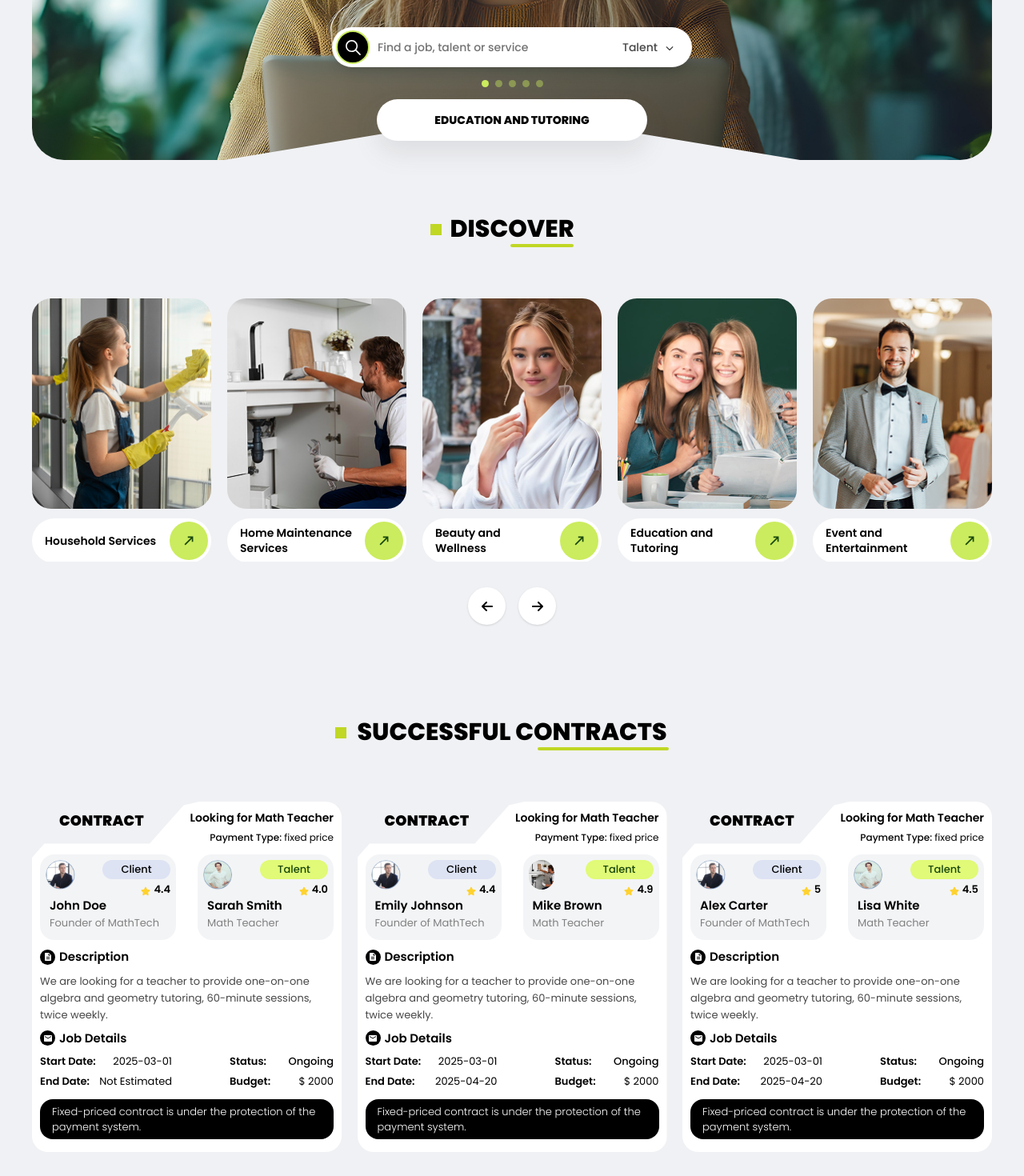
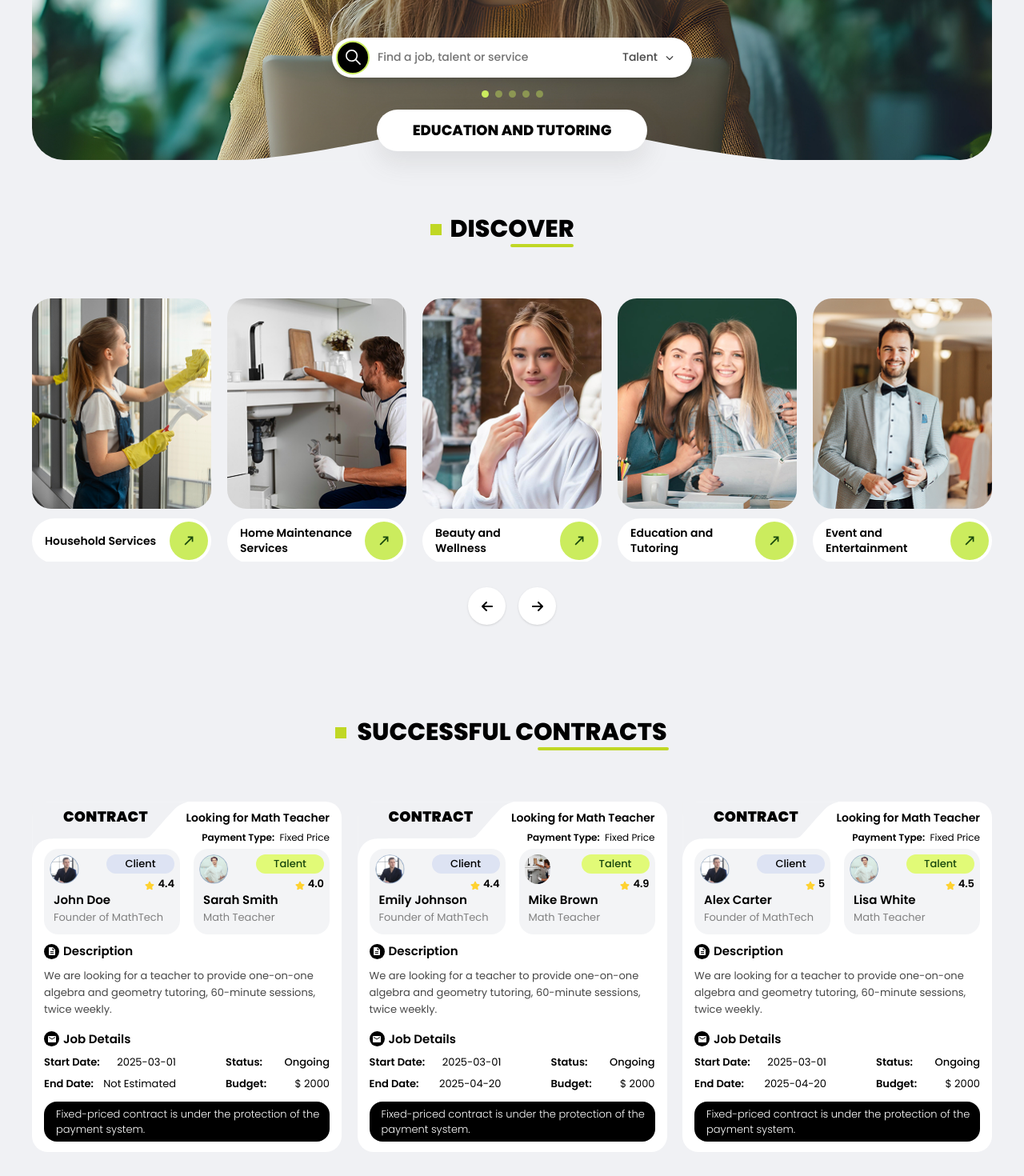
Before and after one commit to atikulla77/StructIQ, a Next.js app: page / in a window 1280 px wide. Shown: the part 500-1970 px from the top of the page at 80% size. Built offline with nearby package versions, Linux system fonts and the light colour scheme.

Commit message:
Banner Bottom Clip Path And Success Full Contracts Clip Path Update

```diff
--- a/src/app/globals.css
+++ b/src/app/globals.css
@@ -14,7 +14,7 @@ html {
 }
 
 /* Banner Background Image */
-#bannerBackgroundClipPath {
+/* #bannerBackgroundClipPath {
   clip-path: polygon(
     0 0,
     100% 0,
@@ -31,7 +31,7 @@ html {
   #bannerBackgroundClipPath {
     clip-path: none;
   }
-}
+} */
 .clip-path-footer {
   clip-path: polygon(
     50% 6%,
--- a/src/components/SuccessfulContracts.js
+++ b/src/components/SuccessfulContracts.js
@@ -24,7 +24,7 @@ const SuccessfulContracts = () => {
         bio: "Math Teacher",
       },
       title: "Looking for Math Teacher",
-      paymentType: "fixed price",
+      paymentType: "Fixed Price",
       description:
         "We are looking for a teacher to provide one-on-one algebra and geometry tutoring, 60-minute sessions, twice weekly.",
       jobDetail: {
@@ -33,7 +33,7 @@ const SuccessfulContracts = () => {
         status: "Ongoing",
         budget: "2000",
       },
-      uniceClass: ""
+      uniceClass: "",
     },
     {
       id: 2,
@@ -50,7 +50,7 @@ const SuccessfulContracts = () => {
         bio: "Math Teacher",
       },
       title: "Looking for Math Teacher",
-      paymentType: "fixed price",
+      paymentType: "Fixed Price",
       description:
         "We are looking for a teacher to provide one-on-one algebra and geometry tutoring, 60-minute sessions, twice weekly.",
       jobDetail: {
@@ -59,7 +59,7 @@ const SuccessfulContracts = () => {
         status: "Ongoing",
         budget: "2000",
       },
-      uniceClass: "[@media(min-width:800px)]:block hidden"
+      uniceClass: "[@media(min-width:800px)]:block hidden",
     },
     {
       id: 3,
@@ -76,7 +76,7 @@ const SuccessfulContracts = () => {
         bio: "Math Teacher",
       },
       title: "Looking for Math Teacher",
-      paymentType: "fixed price",
+      paymentType: "Fixed Price",
       description:
         "We are looking for a teacher to provide one-on-one algebra and geometry tutoring, 60-minute sessions, twice weekly.",
       jobDetail: {
@@ -85,10 +85,9 @@ const SuccessfulContracts = () => {
         status: "Ongoing",
         budget: "2000",
       },
-      uniceClass: "[@media(min-width:1210px)]:!block hidden"
+      uniceClass: "[@media(min-width:1210px)]:!block hidden",
     },
   ];
-
 
   return (
     <div className="pb-12 sm:pt-12 pt-[1rem]">
@@ -96,7 +95,7 @@ const SuccessfulContracts = () => {
         {/* tittle */}
         <div className="[@media(min-width:1200px)]:!w-[24.5rem] sm:w-[21.1em] w-[16.2rem] relative mx-auto flex justify-center items-center text-center [@media(min-width:1450px)]:!mt-[2rem] [@media(min-width:1200px)]:mt-[1rem] mt-0 [@media(min-width:1450px)]:!mb-[5rem] [@media(min-width:1200px)]:!mb-[4rem] [@media(min-width:450px)]:mb-[3rem] mb-[2rem]">
           <h1 className="text-[#000000] [@media(min-width:1200px)]:!text-[30px] sm:text-[26px] text-[20px] font-[800] uppercase">
-          SUCCESSFUL CONTRACTS
+            SUCCESSFUL CONTRACTS
           </h1>
           <div className="absolute [@media(min-width:1200px)]:left-[-25px] left-[-20px] top-0 h-full flex items-center">
             <div className="[@media(min-width:1200px)]:w-[14px] w-[10px] [@media(min-width:1200px)]:h-[14px] h-[10px] bg-[#C0D724]"></div>
@@ -111,17 +110,39 @@ const SuccessfulContracts = () => {
           {contracts.map((contract) => (
             <div
               key={contract.id}
-              className={`${contract.uniceClass} relative [@media(min-width:1450px)]:!w-[467px] [@media(min-width:450px)]:w-[387px] w-[335px] [@media(min-width:1450px)]:!h-[486px] [@media(min-width:450px)]:h-[438px] h-[415px]`}
+              className={`${contract.uniceClass} relative [@media(min-width:1450px)]:!w-[467px] [@media(min-width:450px)]:w-[387px] w-[335px] [@media(min-width:1450px)]:!h-[486px] [@media(min-width:450px)]:h-[438px] h-[430px]`}
             >
               {/* Background Layer with ClipPath */}
-              <div
-                className="absolute inset-0 [@media(min-width:1450px)]:!rounded-4xl rounded-[20px] bg-white SuccessFullContractsCardsClipPath"
-              ></div>
+              <div className="absolute inset-0 [@media(min-width:1450px)]:!rounded-4xl rounded-[20px] bg-white">
+                <svg
+                  className="[@media(min-width:1450px)]:!w-[235px]  [@media(min-width:450px)]:w-[200px] w-[180px]"
+                  version="1.0"
+                  xmlns="http://www.w3.org/2000/svg"
+                  viewBox="0 0 1303.000000 470.000000"
+                  preserveAspectRatio="xMidYMid meet"
+                >
+                  <g
+                    transform="translate(0.000000,470.000000) scale(0.100000,-0.100000)"
+                    fill="#f0f1f4"
+                    stroke="none"
+                  >
+                    <path
+                      d="M11 2394 c1 -1264 3 -2288 5 -2274 2 14 9 65 15 115 24 191 96 428
+181 600 233 467 624 743 1173 830 198 31 744 37 4290 44 l3520 7 94 22 c110
+26 261 95 333 152 56 44 183 182 458 495 102 116 196 224 211 240 37 41 381
+437 492 565 79 91 144 163 329 365 20 22 45 49 55 61 10 12 61 68 113 125 52
+57 122 133 155 168 202 220 304 311 483 429 51 34 95 62 97 62 2 0 34 17 72
+39 176 100 444 191 668 226 65 10 -942 13 -5440 14 -3036 0 -5922 4 -6412 8
+l-893 6 1 -2299z"
+                    />
+                  </g>
+                </svg>
+              </div>
 
               {/* Content Layer */}
-              <div className="relative z-10 [@media(min-width:1450px)]:!p-6 p-[10px] flex flex-col [@media(min-width:1450px)]:!space-y-4 space-y-0">
+              <div className="relative z-10 [@media(min-width:1450px)]:!px-[25px] px-[15px] [@media(min-width:1450px)]:!py-[15px] py-[10px] flex flex-col [@media(min-width:1450px)]:!space-y-4 space-y-0">
                 <div className="flex justify-end gap-5 relative">
-                  <h1 className="font-[900] [@media(min-width:1450px)]:!text-[20px] [@media(min-width:450px)]:text-[18px] text-[15px] pl-[1.5rem] absolute left-0 [@media(min-width:1450px)]:top-[-4px] tracking-[0.3px]">
+                  <h1 className="mt-[-5px] font-[900] [@media(min-width:1450px)]:!text-[20px] [@media(min-width:450px)]:text-[18px] text-[15px] pl-[1.5rem] absolute left-0 [@media(min-width:1450px)]:top-[-4px] tracking-[0.3px]">
                     CONTRACT
                   </h1>
                   <div className="text-right">
@@ -129,12 +150,12 @@ const SuccessfulContracts = () => {
                       {contract.title}
                     </h1>
                     <p className="w-full [@media(min-width:1450px)]:!text-[13px] [@media(min-width:450px)]:text-[12px] text-[11px] font-[400] pt-[5px]">
-                      <span className="font-[500]">Payment Type:</span>{" "}
+                      <span className="font-[600] pr-[3px]">Payment Type:</span>{" "}
                       {contract.paymentType}
                     </p>
                   </div>
                 </div>
-                <div className="flex gap-3 justify-between [@media(min-width:1450px)]:!pt-0 [@media(min-width:450px)]:pt-[12px] pt-[9px] [@media(min-width:1450px)]:!pb-0 pb-[10px]">
+                <div className="flex gap-3 justify-between [@media(min-width:1450px)]:!pt-0 [@media(min-width:450px)]:pt-[5px] pt-[9px] [@media(min-width:1450px)]:!pb-0 pb-[10px]">
                   {/* Client Section */}
                   <div className="[@media(min-width:1450px)]:!w-[203px] [@media(min-width:450px)]:w-[170px] w-[152px] [@media(min-width:1450px)]:!h-[124px] h-[107px] relative bg-gray-100 [@media(min-width:1450px)]:!p-3 p-[7px] rounded-[18px]">
                     <div className="flex gap-4 justify-between">
@@ -209,7 +230,7 @@ const SuccessfulContracts = () => {
                     {contract.description}
                   </p>
 
-                  <div className="[@media(min-width:1450px)]:!pb-0 pb-[13px]">
+                  <div className="[@media(min-width:1450px)]:!pb-0 pb-[13px] pt-[8px]">
                     <div className="w-full flex items-center pb-[8px]">
                       <div className="[@media(min-width:1450px)]:!w-[26px] w-[19px] [@media(min-width:1450px)]:!h-[26px] h-[19px] flex items-center justify-center rounded-[50%] bg-black">
                         <MdEmail className="text-white [@media(min-width:1450px)]:!text-[14px] text-[12px]" />
@@ -219,7 +240,7 @@ const SuccessfulContracts = () => {
                       </h1>
                     </div>
                     <div className="flex justify-between items-center">
-                      <div className="[@media(min-width:450px)]:w-[165px] w-[155px] flex flex-wrap gap-[5px]">
+                      <div className="[@media(min-width:1450px)]:!w-[210px] [@media(min-width:450px)]:w-[165px] w-[155px] flex flex-wrap gap-[7px]">
                         <p className="[@media(min-width:450px)]:text-[13px] text-[12px] font-[400] w-[100%] flex justify-between items-center">
                           <span className="font-semibold">Start Date:</span>{" "}
                           <span>{contract.jobDetail.startDate}</span>
@@ -230,7 +251,7 @@ const SuccessfulContracts = () => {
                         </p>
                       </div>
 
-                      <div className="[@media(min-width:450px)]:w-[130px] w-[125px] flex flex-wrap gap-[5px]">
+                      <div className="[@media(min-width:1450px)]:!w-[150px] [@media(min-width:450px)]:w-[130px] w-[125px] flex flex-wrap gap-[7px]">
                         <p className="[@media(min-width:450px)]:text-[13px] text-[12px] font-[400] w-[100%] flex items-center justify-between">
                           <span className="font-semibold">Status:</span>{" "}
                           <span className={`text-[black] font-[500]`}>
--- a/src/components/banner.js
+++ b/src/components/banner.js
@@ -56,17 +56,35 @@ export default function Banner() {
           layout="fill"
           objectFit="cover"
           className="z-0 rounded-[40px]"
-          id="bannerBackgroundClipPath"
         />
+        <div className="absolute left-0 bottom-[-2px] w-full [@media(min-width:450px)]:flex hidden justify-center">
+          <svg
+            version="1.0"
+            xmlns="http://www.w3.org/2000/svg"
+            className="[@media(min-width:1450px)]:!w-[640pt] [@media(min-width:1210px)]:!w-[550pt] [@media(min-width:755px)]:w-[445pt] [@media(min-width:575px)]:w-[350pt] w-[290pt]"
+            viewBox="0 0 1500.000000 131.000000"
+            preserveAspectRatio="xMidYMid meet"
+          >
+            <g
+              transform="translate(0.000000,131.000000) scale(0.100000,-0.100000)"
+              fill="#f0f1f4"
+              stroke="none"
+            >
+              <path
+                d="M7345 1194 c-16 -2 -73 -9 -125 -15 -285 -33 -734 -118 -1935 -370
+-1285 -270 -1871 -384 -2550 -499 -944 -159 -1754 -256 -2430 -289 -88 -4
+3156 -8 7210 -8 4054 0 7296 4 7205 8 -637 31 -1422 122 -2315 270 -687 114
+-1420 256 -2735 533 -1171 246 -1578 323 -1910 361 -121 13 -334 18 -415 9z"
+              />
+            </g>
+          </svg>
+        </div>
+        <div className="[@media(min-width:760px)]:flex hidden justify-between w-full">
+          <div className="[@media(min-width:1450px)]:!w-[567px] [@media(min-width:1210px)]:w-[473px] w-[299px] [@media(min-width:1450px)]:!h-[191px] [@media(min-width:1210px)]:h-[159px] h-[107px] flex items-center [@media(min-width:1210px)]:pl-[30px] pl-[20px] py-6 [@media(min-width:1450px)]:!rounded-[28px] rounded-[20px]  text-white relative bg-[#86868626] backdrop-blur-[34px]"            style={{
+              clipPath: "polygon(0 0, 100% 0, 100% 50%, 85% 100%, 0 100%)",
+            }}>
 
-        <div className="[@media(min-width:760px)]:flex hidden justify-between w-full">
-          <div
-            className="[@media(min-width:1450px)]:!w-[567px] [@media(min-width:1210px)]:w-[473px] w-[299px] [@media(min-width:1450px)]:!h-[191px] [@media(min-width:1210px)]:h-[159px] h-[107px] flex items-center bg-[#86868626] backdrop-blur-[34px] [@media(min-width:1210px)]:pl-[30px] pl-[20px] py-6 [@media(min-width:1450px)]:!rounded-[28px] rounded-[20px]  text-white"
-            style={{
-              clipPath: "polygon(0 0, 100% 0, 100% 50%, 85% 100%, 0 100%)",
-            }}
-          >
-            <h2 className="[@media(min-width:1450px)]:!text-[40px] [@media(min-width:1210px)]:text-[30px] text-[20px] font-[800] mb-2 uppercase [@media(min-width:1450px)]:!leading-[61px] [@media(min-width:1210px)]:leading-[50px] leading-[40px]">
+            <h2 className="relative z-[1] [@media(min-width:1450px)]:!text-[40px] [@media(min-width:1210px)]:text-[30px] text-[20px] font-[800] mb-2 uppercase [@media(min-width:1450px)]:!leading-[61px] [@media(min-width:1210px)]:leading-[50px] leading-[40px]">
               Find the <span className="text-[#CBEC5E]">Talent</span>, Sign Up{" "}
               <br /> & Get The <span className="text-[#CBEC5E]">Job</span> Done
             </h2>
@@ -98,7 +116,7 @@ export default function Banner() {
             </div>
           </div>
         </div>
-        <div className="absolute [@media(min-width:1210px)]:!bottom-[1.5rem] [@media(min-width:450px)]:bottom-[0.5rem] bottom-[-17px] left-0 w-full flex justify-center">
+        <div className="absolute [@media(min-width:1210px)]:!bottom-[0.7rem] [@media(min-width:450px)]:bottom-[0px] bottom-[-12px] left-0 w-full flex justify-center">
           <div className="flex flex-col items-center">
             <div className="[@media(min-width:1450px)]:!w-[555px] w-[450px] [@media(min-width:1450px)]:!h-[60px] h-[50px] relative [@media(min-width:760px)]:flex hidden items-center bg-white rounded-full shadow-lg mt-12">
               <div className="[@media(min-width:1450px)]:!w-[50px] w-[42px] [@media(min-width:1450px)]:!h-[50px] h-[42px] bg-black border-2 border-[#CBEC5E] flex justify-center items-center rounded-[50%] ml-[5px]">
@@ -169,7 +187,7 @@ export default function Banner() {
             </div>
             {/* Education and Tutoring */}
             <div className="[@media(min-width:1450px)]:!pt-5 [@media(min-width:1210px)]:pt-[15px] pt-[13px] z-40">
-              <h1 className="bg-white [@media(min-width:1450px)]:!w-[355px] [@media(min-width:1210px)]:!w-[338px] [@media(min-width:450px)]:w-[241px] w-[207px] [@media(min-width:1450px)]:!h-[62px] [@media(min-width:1210px)]:!h-[52px] [@media(min-width:450px)]:h-[46px] h-[40px] [@media(min-width:1450px)]:!text-[20px] [@media(min-width:1210px)]:text-[18px] [@media(min-width:450px)]:text-[14px] text-[12px] font-[800] uppercase rounded-[61px] flex justify-center items-center text-center shadow-[0_15px_30px_0px_#73737326]">
+              <h1 className="bg-white [@media(min-width:1450px)]:!w-[355px] [@media(min-width:1210px)]:!w-[338px] [@media(min-width:450px)]:w-[241px] w-[207px] [@media(min-width:1450px)]:!h-[62px] [@media(min-width:1210px)]:!h-[52px] [@media(min-width:450px)]:h-[46px] h-[40px] [@media(min-width:1450px)]:!text-[20px] [@media(min-width:1210px)]:!text-[18px] [@media(min-width:450px)]:text-[14px] text-[12px] font-[800] uppercase rounded-[61px] flex justify-center items-center text-center shadow-[0_15px_30px_0px_#73737326]">
                 Education and Tutoring
               </h1>
             </div>
```
Also changed, not shown: public/banner_flotting_image.png (added).
